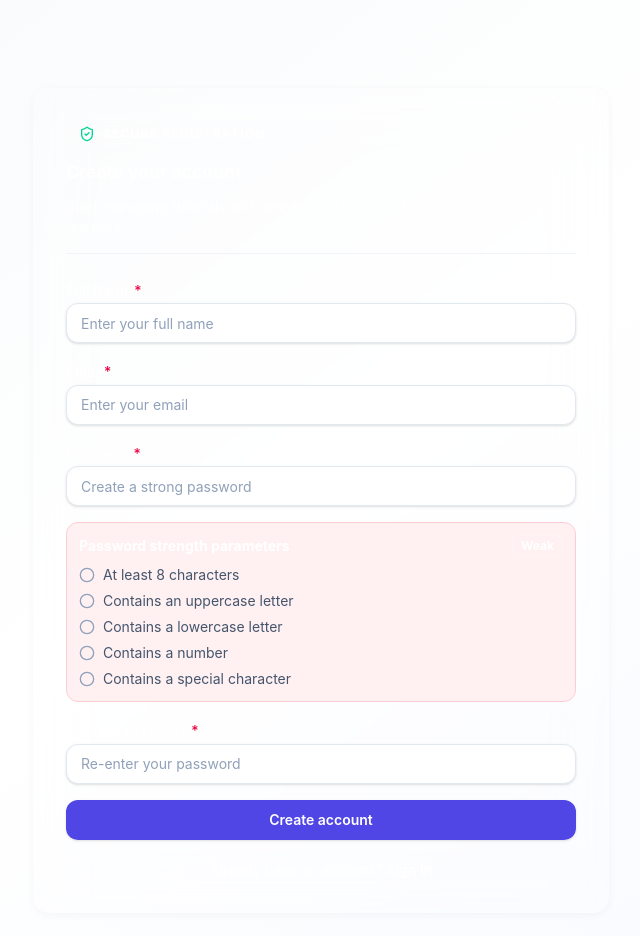
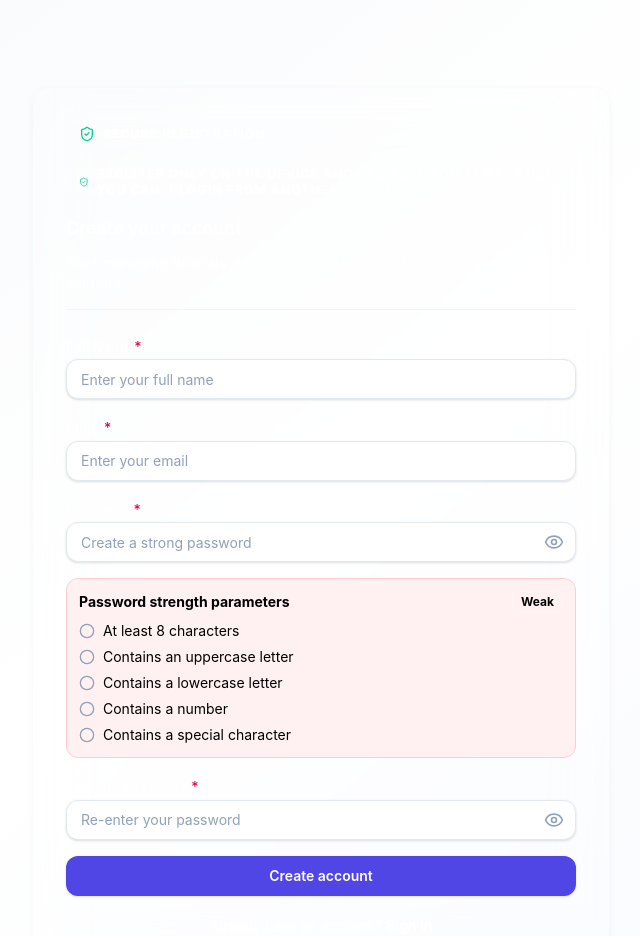
Before and after one commit to Abdurezak-Akmel/tms-frontend, a React (Vite) app: page /register in a window 1280 px wide. Shown: the top 936 px of the page, without its empty margins (319-959 px from the left). Built offline with nearby package versions, Linux system fonts and the light colour scheme; no server answers.

Commit message:
improvements

```diff
--- a/src/components/auth/AdminLoginForm.tsx
+++ b/src/components/auth/AdminLoginForm.tsx
@@ -1,6 +1,6 @@
 import { type FormEvent, useState } from 'react';
 import { Link, useNavigate } from 'react-router-dom';
-import { Crown, LogIn } from 'lucide-react';
+import { Crown, Eye, EyeOff, LogIn } from 'lucide-react';
 import { Callout } from '../feedback';
 import { FormFieldSlot } from '../forms';
 import {
@@ -51,6 +51,7 @@ export function AdminLoginForm() {
   const [errors, setErrors] = useState<AdminLoginErrors>({});
   const [isSubmitting, setIsSubmitting] = useState(false);
   const [serverError, setServerError] = useState('');
+  const [showPassword, setShowPassword] = useState(false);
 
   function handleChange<K extends keyof AdminLoginValues>(
     key: K,
@@ -143,16 +144,27 @@ export function AdminLoginForm() {
 
           <FormFieldSlot id="admin-password" label="Password" error={errors.password} required>
             {(a11yProps) => (
+              <div className="relative">
                 <Input
                   id="admin-password"
-                type="password"
+                  type={showPassword ? 'text' : 'password'}
                   placeholder="Enter your password"
                   autoComplete="current-password"
                   value={values.password}
                   onChange={(event) => handleChange('password', event.target.value)}
                   error={Boolean(errors.password)}
+                  className="pr-10"
                   {...a11yProps}
                 />
+                <button
+                  type="button"
+                  onClick={() => setShowPassword(!showPassword)}
+                  className="absolute right-3 top-1/2 -translate-y-1/2 flex items-center justify-center text-slate-400 hover:text-[var(--color-brand)] transition-colors focus:outline-none"
+                  aria-label={showPassword ? "Hide password" : "Show password"}
+                >
+                  {showPassword ? <EyeOff className="size-5" /> : <Eye className="size-5" />}
+                </button>
+              </div>
             )}
           </FormFieldSlot>
 
--- a/src/components/auth/RegisterForm.tsx
+++ b/src/components/auth/RegisterForm.tsx
@@ -1,6 +1,6 @@
 import { type FormEvent, useMemo, useState } from 'react';
 import { Link, useNavigate } from 'react-router-dom';
-import { CheckCircle2, Circle, ShieldCheck } from 'lucide-react';
+import { CheckCircle2, Circle, Eye, EyeOff, ShieldCheck } from 'lucide-react';
 import { Callout } from '../feedback';
 import { FormFieldSlot } from '../forms';
 import {
@@ -97,6 +97,8 @@ export function RegisterForm() {
   const [errors, setErrors] = useState<RegisterFormErrors>({});
   const [isSubmitting, setIsSubmitting] = useState(false);
   const [serverError, setServerError] = useState('');
+  const [showPassword, setShowPassword] = useState(false);
+  const [showConfirmPassword, setShowConfirmPassword] = useState(false);
 
   const passwordChecks = useMemo(
     () =>
@@ -179,6 +181,10 @@ export function RegisterForm() {
           <ShieldCheck className="size-4 text-emerald-400" />
           Secure Registration
         </div>
+        <div className="inline-flex w-fit items-center gap-2 rounded-full border border-white/20 bg-white/10 px-3 py-1 text-xs font-bold uppercase tracking-widest text-white backdrop-blur-md">
+          <ShieldCheck className="size-4 text-emerald-400" />
+          REGISTER ONLY ON THE DEVICE AND BROWSER YOU ALWAYS USE. YOU CAN'T LOGIN FROM ANOTHER DEVICE
+        </div>
         <CardTitle className="text-3xl font-black text-white">Create your account</CardTitle>
         <CardDescription className="text-white/70 font-medium">
           Start managing tutorials with one professional workspace for mentors and learners.
@@ -220,35 +226,46 @@ export function RegisterForm() {
 
           <FormFieldSlot id="password" label="Password" error={errors.password} required labelProps={{ className: 'text-white font-bold' }}>
             {(a11yProps) => (
+              <div className="relative">
                 <Input
                   id="password"
-                type="password"
+                  type={showPassword ? 'text' : 'password'}
                   autoComplete="new-password"
                   placeholder="Create a strong password"
                   value={values.password}
                   onChange={(event) => handleChange('password', event.target.value)}
                   error={Boolean(errors.password)}
+                  className="pr-10"
                   {...a11yProps}
                 />
+                <button
+                  type="button"
+                  onClick={() => setShowPassword(!showPassword)}
+                  className="absolute right-3 top-1/2 -translate-y-1/2 flex items-center justify-center text-slate-400 hover:text-white transition-colors focus:outline-none"
+                  aria-label={showPassword ? "Hide password" : "Show password"}
+                >
+                  {showPassword ? <EyeOff className="size-5" /> : <Eye className="size-5" />}
+                </button>
+              </div>
             )}
           </FormFieldSlot>
 
           <div className={cn('rounded-xl border p-3', strengthClass)}>
             <div className="mb-2 flex items-center justify-between gap-2">
-              <p className="text-sm font-bold text-white">Password strength parameters</p>
-              <span className="rounded-md border border-white/20 px-2 py-0.5 text-xs font-bold text-white">
+              <p className="text-sm font-bold text-black">Password strength parameters</p>
+              <span className="rounded-md border border-white/20 px-2 py-0.5 text-xs font-bold text-black">
                 {strengthLabel}
               </span>
             </div>
             <ul className="space-y-1.5 text-sm">
               {passwordChecks.map((rule) => (
-                <li key={rule.key} className="flex items-center gap-2">
+                <li key={rule.key} className="flex items-center gap-2 text-black">
                   {rule.passed ? (
-                    <CheckCircle2 className="size-4 text-emerald-600" aria-hidden />
+                    <CheckCircle2 className="size-4 text-emerald-600 text-black" aria-hidden />
                   ) : (
-                    <Circle className="size-4 text-slate-400" aria-hidden />
+                    <Circle className="size-4 text-slate-400 text-black" aria-hidden />
                   )}
-                  <span className={rule.passed ? 'text-slate-800' : 'text-slate-600'}>
+                  <span className='text-black'>
                     {rule.label}
                   </span>
                 </li>
@@ -264,16 +281,27 @@ export function RegisterForm() {
             labelProps={{ className: 'text-white font-bold' }}
           >
             {(a11yProps) => (
+              <div className="relative">
                 <Input
                   id="confirmPassword"
-                type="password"
+                  type={showConfirmPassword ? 'text' : 'password'}
                   autoComplete="new-password"
                   placeholder="Re-enter your password"
                   value={values.confirmPassword}
                   onChange={(event) => handleChange('confirmPassword', event.target.value)}
                   error={Boolean(errors.confirmPassword)}
+                  className="pr-10"
                   {...a11yProps}
                 />
+                <button
+                  type="button"
+                  onClick={() => setShowConfirmPassword(!showConfirmPassword)}
+                  className="absolute right-3 top-1/2 -translate-y-1/2 flex items-center justify-center text-slate-400 hover:text-white transition-colors focus:outline-none"
+                  aria-label={showConfirmPassword ? "Hide confirm password" : "Show confirm password"}
+                >
+                  {showConfirmPassword ? <EyeOff className="size-5" /> : <Eye className="size-5" />}
+                </button>
+              </div>
             )}
           </FormFieldSlot>
 
--- a/src/components/auth/UserLoginForm.tsx
+++ b/src/components/auth/UserLoginForm.tsx
@@ -1,6 +1,6 @@
 import { type FormEvent, useState } from 'react';
 import { Link, useNavigate } from 'react-router-dom';
-import { LogIn, Shield } from 'lucide-react';
+import { Eye, EyeOff, LogIn, Shield } from 'lucide-react';
 import { useAuth } from '../../hooks/useAuth';
 import { Callout } from '../feedback';
 import { FormFieldSlot } from '../forms';
@@ -50,6 +50,7 @@ export function UserLoginForm() {
   const [errors, setErrors] = useState<UserLoginErrors>({});
   const [isSubmitting, setIsSubmitting] = useState(false);
   const [serverError, setServerError] = useState('');
+  const [showPassword, setShowPassword] = useState(false);
 
   function handleChange<K extends keyof UserLoginValues>(
     key: K,
@@ -167,16 +168,27 @@ export function UserLoginForm() {
 
           <FormFieldSlot id="password" label="Password" error={errors.password} required>
             {(a11yProps) => (
+              <div className="relative">
                 <Input
                   id="password"
-                type="password"
+                  type={showPassword ? 'text' : 'password'}
                   placeholder="Enter your password"
                   autoComplete="current-password"
                   value={values.password}
                   onChange={(event) => handleChange('password', event.target.value)}
                   error={Boolean(errors.password)}
+                  className="pr-10"
                   {...a11yProps}
                 />
+                <button
+                  type="button"
+                  onClick={() => setShowPassword(!showPassword)}
+                  className="absolute right-3 top-1/2 -translate-y-1/2 flex items-center justify-center text-slate-400 hover:text-[var(--color-brand)] transition-colors focus:outline-none"
+                  aria-label={showPassword ? "Hide password" : "Show password"}
+                >
+                  {showPassword ? <EyeOff className="size-5" /> : <Eye className="size-5" />}
+                </button>
+              </div>
             )}
           </FormFieldSlot>
 
--- a/src/pages/PublicPages/NewPassword.tsx
+++ b/src/pages/PublicPages/NewPassword.tsx
@@ -1,6 +1,6 @@
 import { type FormEvent, useState } from 'react';
 import { useNavigate, useSearchParams } from 'react-router-dom';
-import { Lock, ShieldCheck, ArrowLeft } from 'lucide-react';
+import { Lock, ShieldCheck, ArrowLeft, Eye, EyeOff } from 'lucide-react';
 
 import {
   Button,
@@ -60,6 +60,8 @@ const NewPassword = () => {
   const [isSubmitting, setIsSubmitting] = useState(false);
   const [serverError, setServerError] = useState('');
   const [successMessage, setSuccessMessage] = useState('');
+  const [showNewPassword, setShowNewPassword] = useState(false);
+  const [showConfirmPassword, setShowConfirmPassword] = useState(false);
 
   function handleChange<K extends keyof ResetPasswordValues>(
     key: K,
@@ -145,29 +147,51 @@ const NewPassword = () => {
 
               <FormFieldSlot id="newPassword" label="New password" error={errors.newPassword} required>
                 {(a11yProps) => (
+                  <div className="relative">
                     <Input
                       id="newPassword"
-                    type="password"
+                      type={showNewPassword ? 'text' : 'password'}
                       placeholder="••••••••"
                       value={values.newPassword}
                       onChange={(e) => handleChange('newPassword', e.target.value)}
                       error={Boolean(errors.newPassword)}
+                      className="pr-10"
                       {...a11yProps}
                     />
+                    <button
+                      type="button"
+                      onClick={() => setShowNewPassword(!showNewPassword)}
+                      className="absolute right-3 top-1/2 -translate-y-1/2 flex items-center justify-center text-slate-400 hover:text-[var(--color-brand)] transition-colors focus:outline-none"
+                      aria-label={showNewPassword ? "Hide password" : "Show password"}
+                    >
+                      {showNewPassword ? <EyeOff className="size-5" /> : <Eye className="size-5" />}
+                    </button>
+                  </div>
                 )}
               </FormFieldSlot>
 
               <FormFieldSlot id="confirmPassword" label="Confirm new password" error={errors.confirmPassword} required>
                 {(a11yProps) => (
+                  <div className="relative">
                     <Input
                       id="confirmPassword"
-                    type="password"
+                      type={showConfirmPassword ? 'text' : 'password'}
                       placeholder="••••••••"
                       value={values.confirmPassword}
                       onChange={(e) => handleChange('confirmPassword', e.target.value)}
                       error={Boolean(errors.confirmPassword)}
+                      className="pr-10"
                       {...a11yProps}
                     />
+                    <button
+                      type="button"
+                      onClick={() => setShowConfirmPassword(!showConfirmPassword)}
+                      className="absolute right-3 top-1/2 -translate-y-1/2 flex items-center justify-center text-slate-400 hover:text-[var(--color-brand)] transition-colors focus:outline-none"
+                      aria-label={showConfirmPassword ? "Hide confirm password" : "Show confirm password"}
+                    >
+                      {showConfirmPassword ? <EyeOff className="size-5" /> : <Eye className="size-5" />}
+                    </button>
+                  </div>
                 )}
               </FormFieldSlot>
 
```
Also changed, not shown: src/pages/UserPages/UserCoursePreview.tsx (+43 -7 lines). Lines whose indentation alone changed are shown as unchanged.
